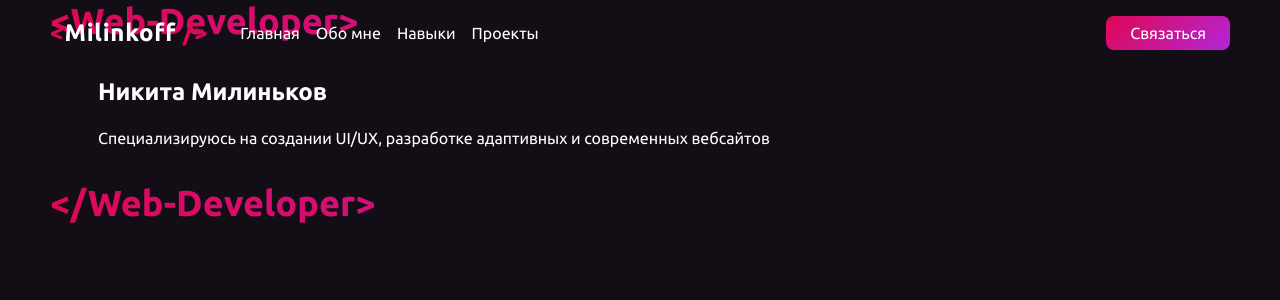
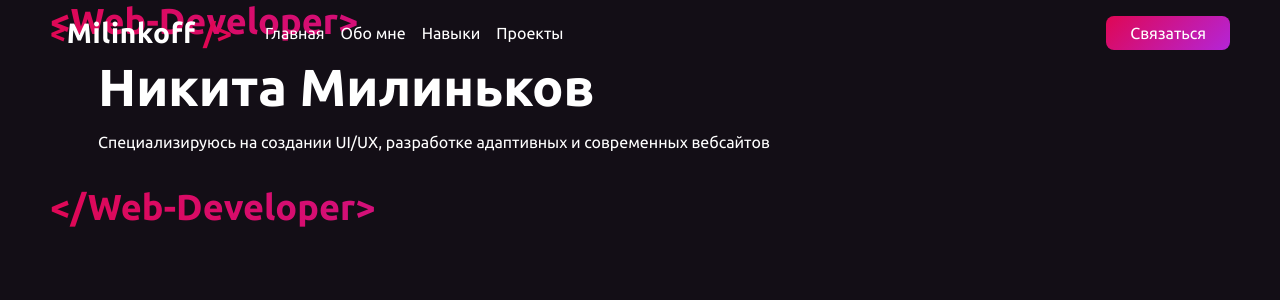
Before and after one commit to Milinkov-N/portfolio, a Next.js app: page / in a window 1280 px wide. Shown: the top 300 px of the page. Built offline with nearby package versions, Linux system fonts and the light colour scheme.

Commit message:
created Heading component

```diff
--- a/components/Hero.tsx
+++ b/components/Hero.tsx
@@ -1,4 +1,5 @@
 import TagWrapper from './TagWrapper'
+import { Heading } from './typography'
 import Wrapper from './Wrapper'
 
 export default function Hero() {
@@ -6,8 +7,14 @@ export default function Hero() {
     <section className='hero'>
       <Wrapper>
         <TagWrapper tag='Web-Developer'>
-          <h1>Никита Милиньков</h1>
-          <p>Специализируюсь на создании UI/UX, разработке адаптивных и современных вебсайтов</p>
+          <Heading
+            as='h1'
+            level={ 1 }
+            label='Никита Милиньков'
+          />
+          <p>
+            Специализируюсь на создании UI/UX, разработке адаптивных и современных вебсайтов
+          </p>
         </TagWrapper>
       </Wrapper>
     </section>
--- /dev/null
+++ b/components/typography/index.tsx
@@ -0,0 +1,40 @@
+import { FC, ReactNode } from 'react'
+
+type HeadingTags = 'h1' | 'h2' | 'h3' | 'h4' | 'p' | 'span' | 'div'
+type HedingLevels = 1 | 2 | 3 | 4
+
+export interface IHeading {
+  className?: string
+  as: HeadingTags
+  level: HedingLevels
+  label?: string
+  children?: ReactNode
+}
+
+const Heading: FC<IHeading> = ({ className, as, level, label, children }) => {
+  const classNames = `heading-${ level } ${ className ? className : '' }`
+  const content = label ? label : children
+
+  switch (as) {
+    case 'h1':
+      return <h1 className={ classNames }>{ content }</h1>
+    case 'h2':
+      return <h2 className={ classNames }>{ content }</h2>
+    case 'h3':
+      return <h3 className={ classNames }>{ content }</h3>
+    case 'h4':
+      return <h4 className={ classNames }>{ content }</h4>
+    case 'p':
+      return <p className={ classNames }>{ content }</p>
+    case 'span':
+      return <span className={ classNames }>{ content }</span>
+    case 'div':
+      return <div className={ classNames }>{ content }</div>
+    default:
+      return <h2 className={ classNames }>{ content }</h2>
+  }
+}
+
+export {
+  Heading
+}
--- a/styles/globals.css
+++ b/styles/globals.css
@@ -5,11 +5,11 @@
   --ff-ubuntu: 'Ubuntu', sans-serif;
   --fsz-300: .875rem;
   --fsz-400: 1rem;
-  --fsz-500: 1.125rem;
-  --fsz-600: 1.25rem;
-  --fsz-700: 1.5rem;
-  --fsz-800: 2rem;
-  --fsz-900: 2.5rem;
+  --fsz-500: 1.5rem;
+  --fsz-600: 1.75rem;
+  --fsz-700: 2.25rem;
+  --fsz-800: 2.75rem;
+  --fsz-900: 3.25rem;
 
   /* ------- colors ------- */
   --bg-clr-300: #130e1675;
@@ -138,6 +138,34 @@ a {
   color: var(--white);
 }
 
+.heading-1 {
+  font-size: var(--fsz-900);
+  font-weight: 600;
+  margin: 0;
+  margin-bottom: .25em;
+}
+
+.heading-2 {
+  font-size: var(--fsz-800);
+  font-weight: 600;
+  margin: 0;
+  margin-bottom: .25em;
+}
+
+.heading-3 {
+  font-size: var(--fsz-700);
+  font-weight: 600;
+  margin: 0;
+  margin-bottom: .25em;
+}
+
+.heading-4 {
+  font-size: var(--fsz-600);
+  font-weight: 600;
+  margin: 0;
+  margin-bottom: .25em;
+}
+
 p, .text {
   font-size: var(--fsz-400);
   font-weight: 400;
@@ -151,7 +179,7 @@ p, .text {
 }
 
 .logo {
-  font-size: var(--fsz-700);
+  font-size: var(--fsz-600);
   font-weight: 600;
   letter-spacing:.75px;
 }
```
